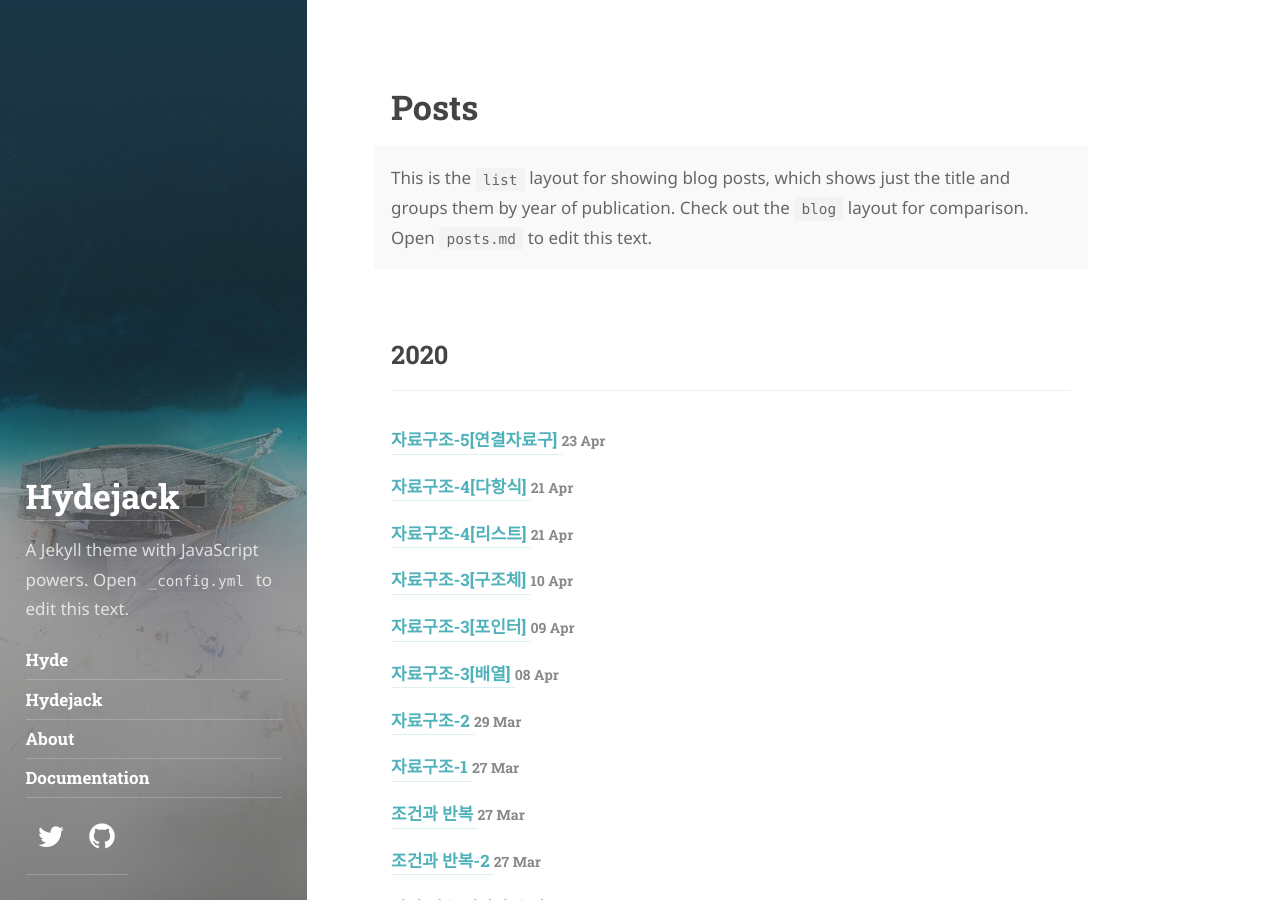
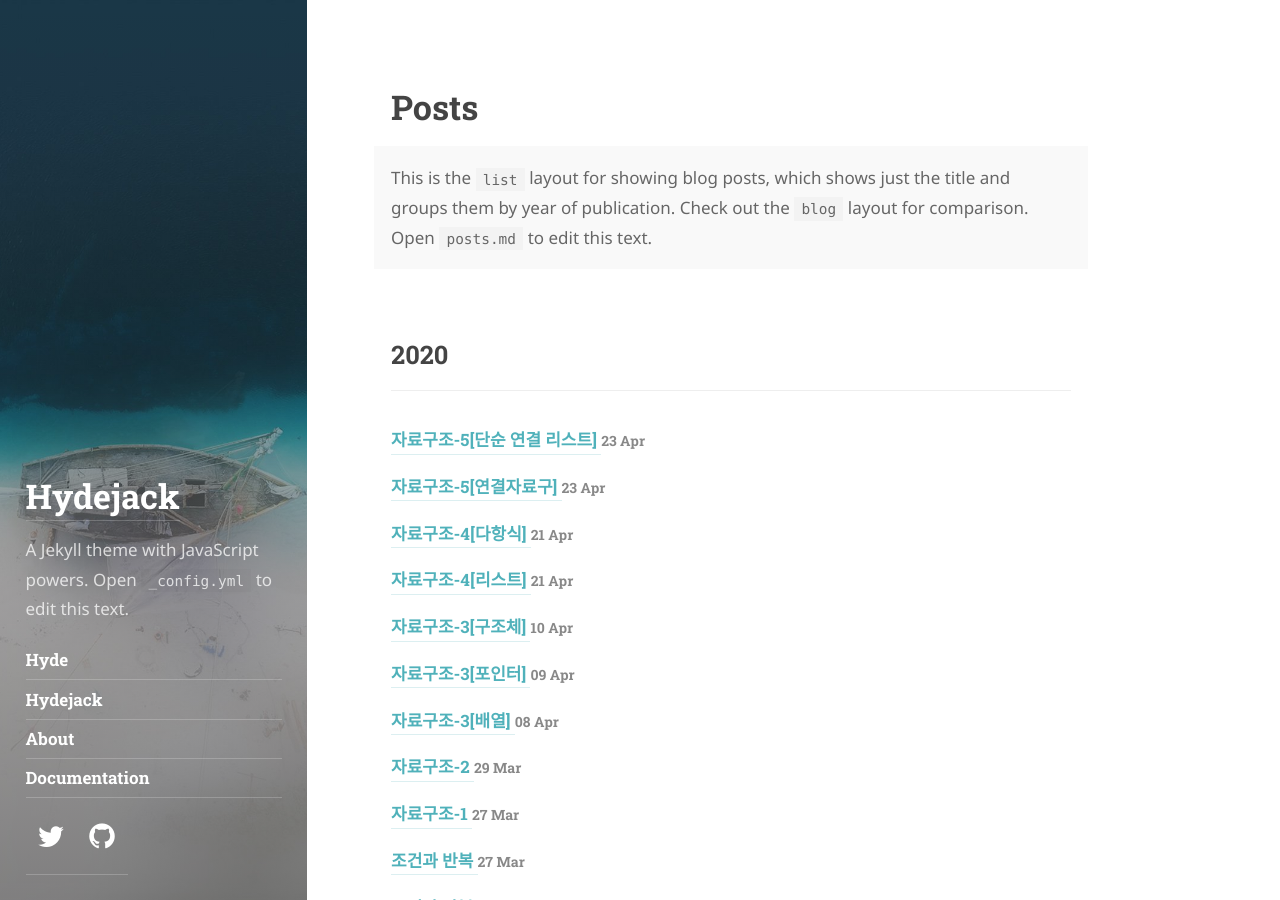
Before and after one commit to kain428/kain428.github.io, a Jekyll site: the page built from posts.md, in a window 1280 px wide and 900 px high. Built offline with Jekyll 4.4.1, drawn with Linux system fonts in a browser that asks for light colours; some web fonts are replaced; part of the change alters nothing that is shown.

Commit message:
단순 연결 리스트

```diff
--- a/_posts/2020-04-23-1.md
+++ b/_posts/2020-04-23-1.md
@@ -10,7 +10,7 @@ tag: [자료구조]
 
 ---
 
-# 연결 자료구
+# 자료구조 [연결 자료구]
 
 #### 순차 자료구조의 문제점
 삽입연산이나 삭제연산 후에 연속적인 물리 주소를 유지하기 위해서 원소들을 이동시키는 추가적인 작업과 시간 소요
--- /dev/null
+++ b/_posts/2020-04-23-2.md
@@ -0,0 +1,20 @@
+---
+
+layout: post
+
+title : 자료구조-5[단순 연결 리스트]
+
+comments: true
+
+tag: [자료구조]
+
+---
+
+# 자료구조 [단순 연결 리스트]
+
+### 단순 연결 리스트(singly linked list)
+노드가 하나의 링크 필드에 의해서 다음 노드와 연결되는 구조를 가진 연결 리스트
+
+연결 리스트, 선형 연결 리스트(linear linked list), 단순 연결 선형 리스트(singly linked linear list)
+
+![2020-04-23-2](https://user-images.githubusercontent.com/62532608/80095366-c2588a00-85a2-11ea-8a99-e1a96e3429fd.png)
```
